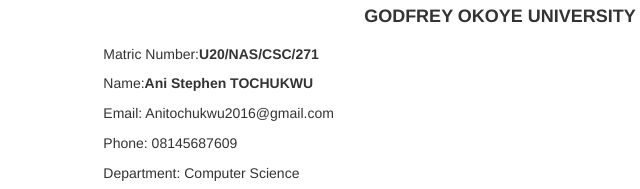
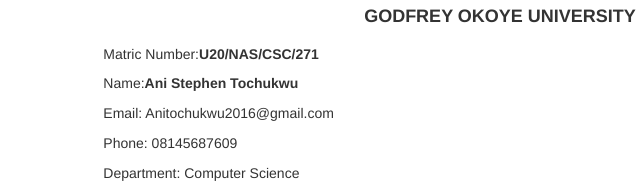
Before and after one commit to janekariemario/erp.gouni.edu.ng-Security-Accounts-Login-ReturnUrl-2fStudent-2fStudentPayment-2fPrintCleara, a plain HTML site: page index.html in a window 1280 px wide. Shown: the part 2007-2196 px from the top of the page, 140-780 px from the left. Drawn offline with nearby package versions, Linux system fonts and the light colour scheme.

Commit message:
Update index.html

```diff
--- a/index.html
+++ b/index.html
@@ -302,7 +302,7 @@
 
 
                                             <div>
-                                                <p>Name:<strong>Ani Stephen TOCHUKWU </strong><br></p>
+                                                <p>Name:<strong>Ani Stephen Tochukwu </strong><br></p>
                                                 <p>
                                                     Email: Anitochukwu2016@gmail.com
                                                     <br />
```
